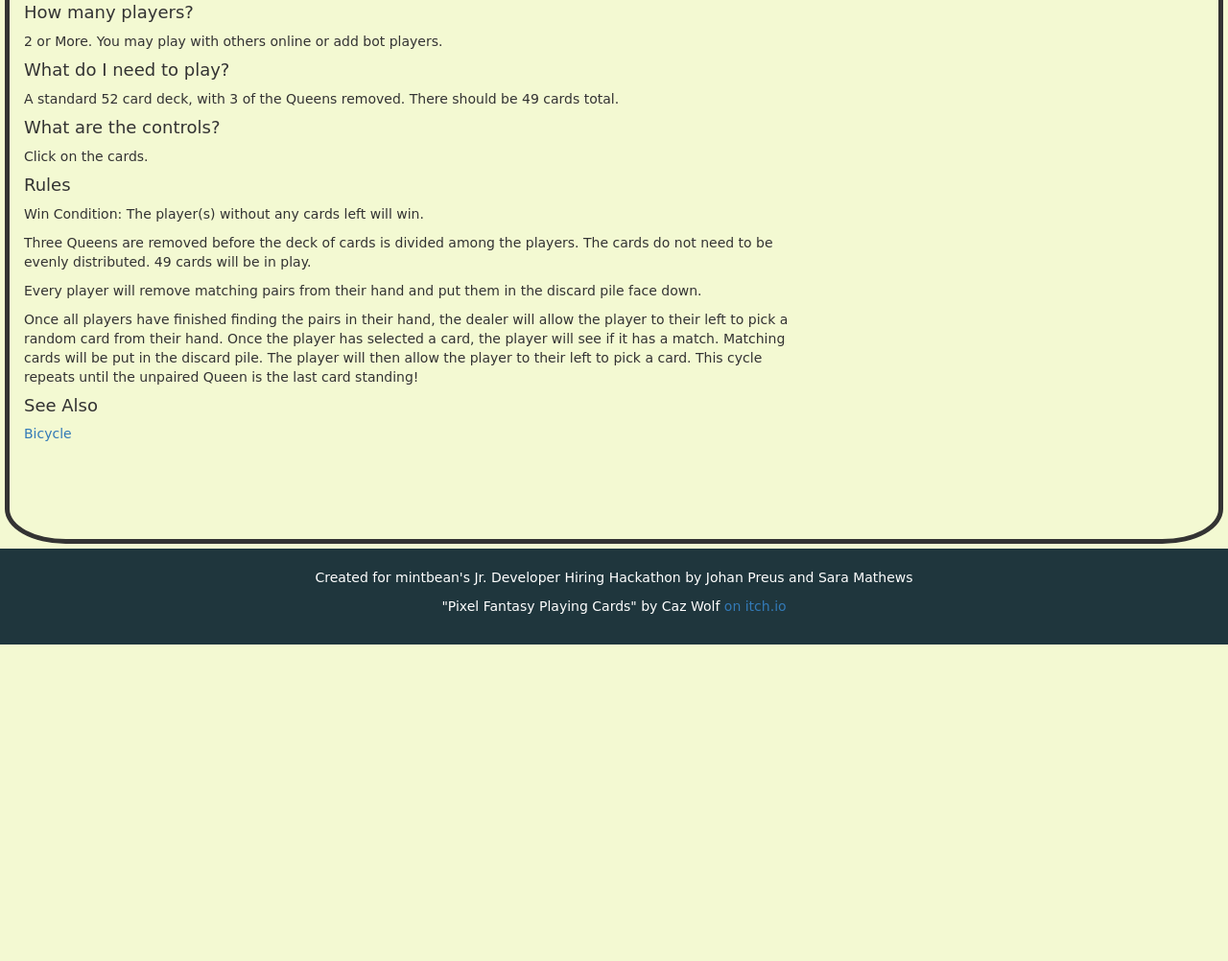
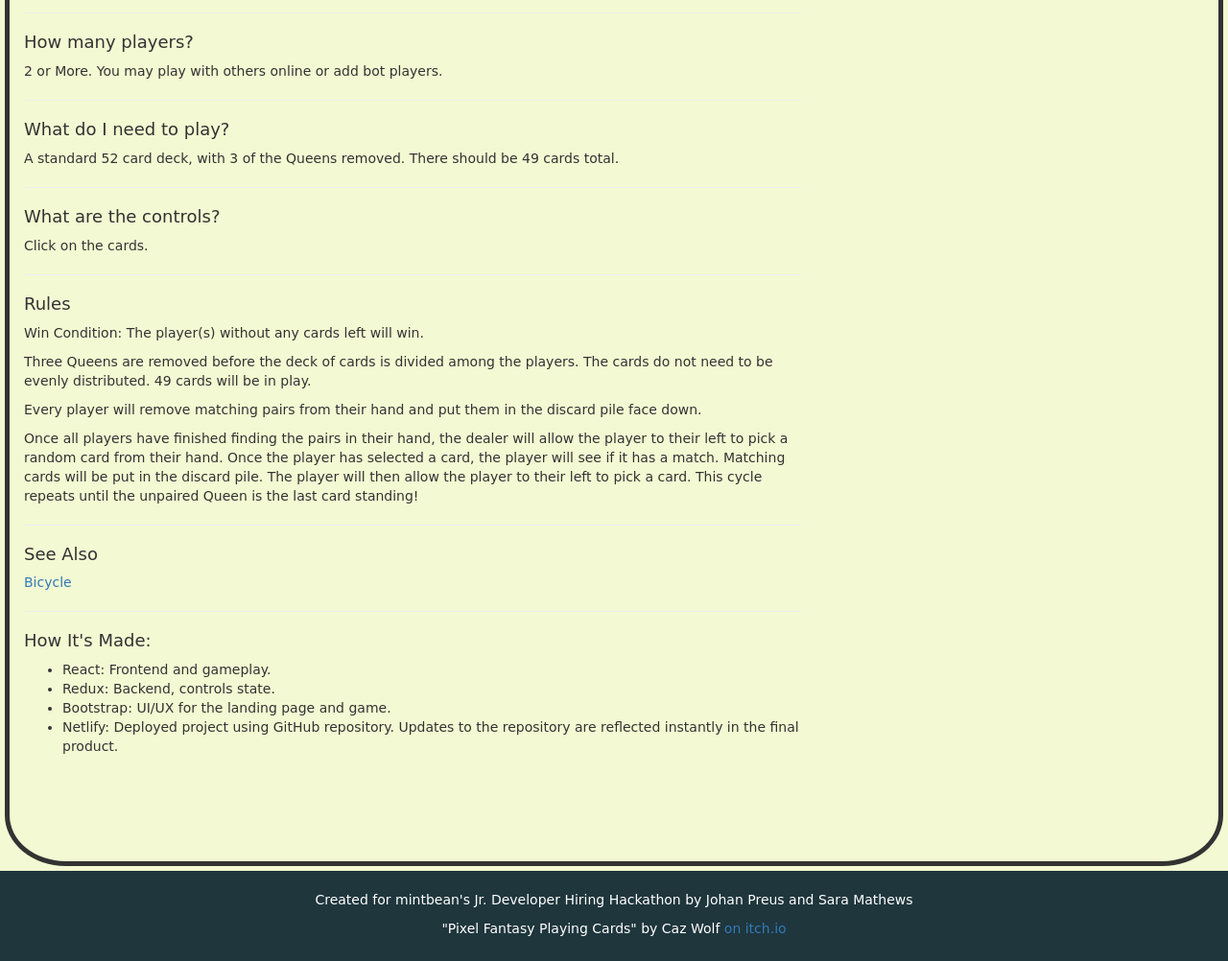
Before and after one commit to mathewsSara/oldmaidlanding, a website: page index.html in a window 1280 px wide. Shown: the part 270-1272 px from the top of the page at 96% size. Before the commit the page ends 942 px from the top, so only its background shows below. Drawn offline with nearby package versions, Linux system fonts and the light colour scheme; a web font is replaced by a local one.

Commit message:
formatting and how it's made

```diff
--- a/index.html
+++ b/index.html
@@ -27,19 +27,32 @@
         <p>Johan Preus and Sara Mathews</p>
         <hr>
         <h3>How to Play Old Maid</h3>
+        <hr>
         <h4>How many players?</h4>
         <p>2 or More. You may play with others online or add bot players.</p>
+        <hr>
         <h4>What do I need to play?</h4>
         <p>A standard 52 card deck, with 3 of the Queens removed. There should be 49 cards total.</p>
+        <hr>
         <h4>What are the controls?</h4>
         <p>Click on the cards.</p>
+        <hr>
         <h4>Rules</h4>
         <p>Win Condition: The player(s) without any cards left will win.</p>
         <p>Three Queens are removed before the deck of cards is divided among the players. The cards do not need to be evenly distributed. 49 cards will be in play.</p>
         <p>Every player will remove matching pairs from their hand and put them in the discard pile face down.</p>
         <p>Once all players have finished finding the pairs in their hand, the dealer will allow the player to their left to pick a random card from their hand. Once the player has selected a card, the player will see if it has a match. Matching cards will be put in the discard pile. The player will then allow the player to their left to pick a card. This cycle repeats until the unpaired Queen is the last card standing! </p>
+        <hr>
         <h4>See Also</h4>
         <a href="https://bicyclecards.com/how-to-play/old-maid/">Bicycle</a>
+        <hr>
+        <h4>How It's Made:</h4>
+            <ul>
+                <li>React: Frontend and gameplay.</li>
+                <li>Redux: Backend, controls state.</li>
+                <li>Bootstrap: UI/UX for the landing page and game.</li>
+                <li>Netlify: Deployed project using GitHub repository. Updates to the repository are reflected instantly in the final product.</li>
+            </ul>
         </div>
         <div class="col-sm-2 sidenav">
         <p> </p>
```
